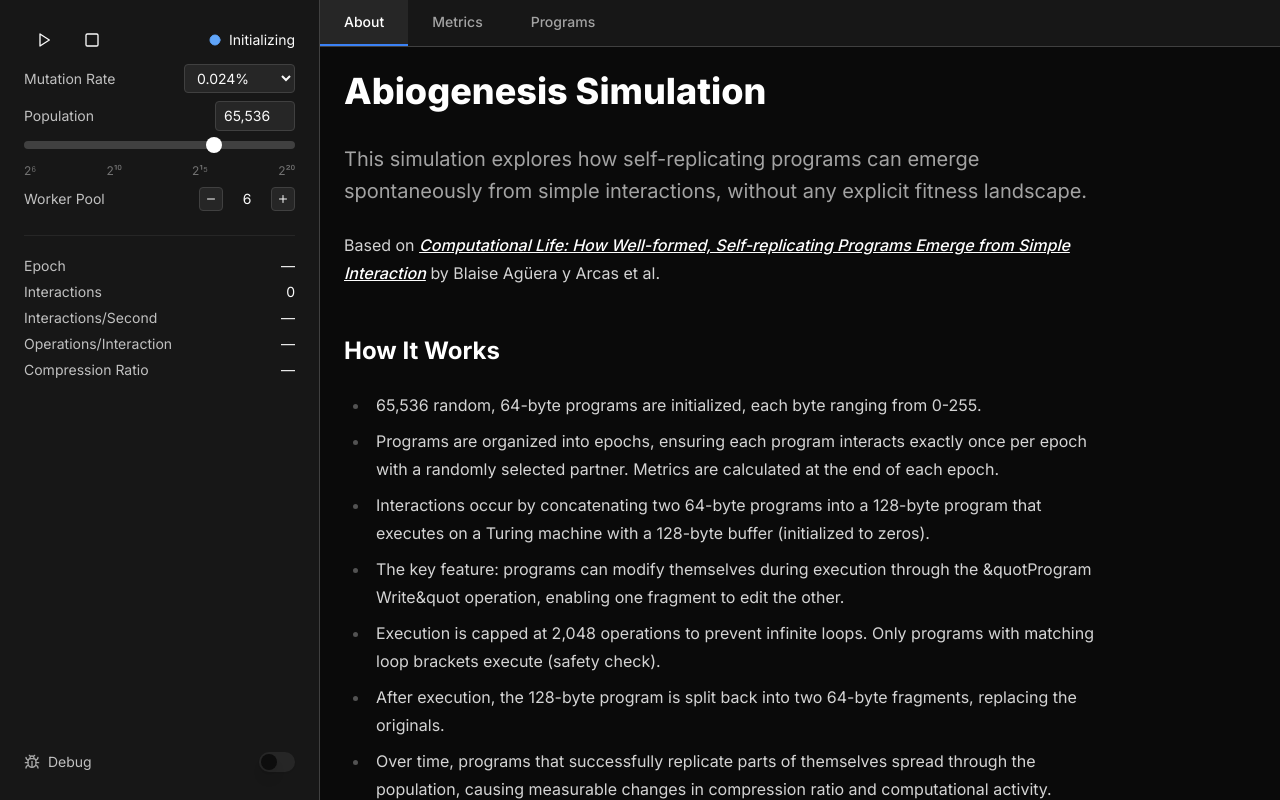
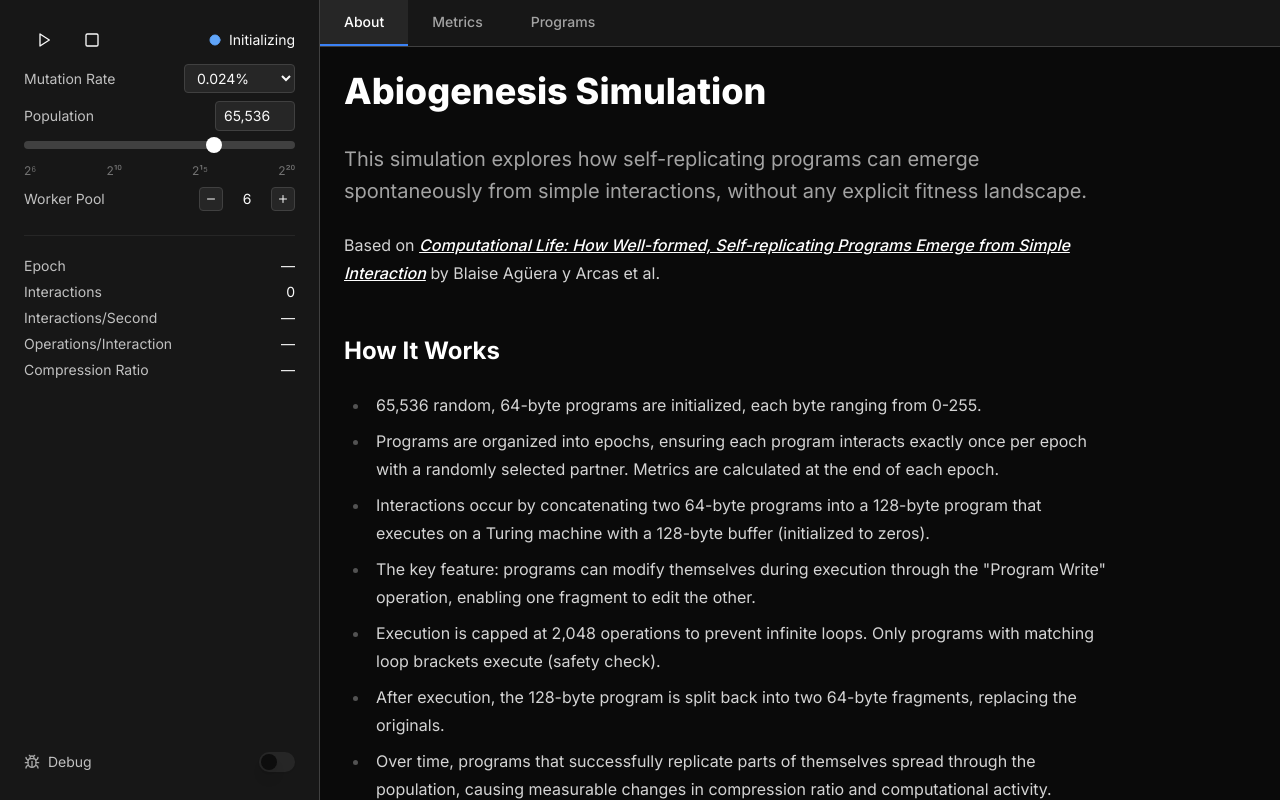
Before and after one commit to defrex/abiogenisis.fun, a Next.js app: page / in a window 1280 px wide. Built offline with nearby package versions, Linux system fonts and the light colour scheme.

Commit message:
fix typo

```diff
--- a/src/components/simulation-description.tsx
+++ b/src/components/simulation-description.tsx
@@ -56,7 +56,7 @@ export function SimulationDescription({ fragmentCount = 1024 }: SimulationDescri
           </li>
           <li>
             The key feature: programs can modify themselves during execution through the
-            &quotProgram Write&quot operation, enabling one fragment to edit the other.
+            &quot;Program Write&quot; operation, enabling one fragment to edit the other.
           </li>
           <li>
             Execution is capped at 2,048 operations to prevent infinite loops. Only programs with
```
Also changed, not shown: 1 other file (tests, documents, lock files or other folders).
